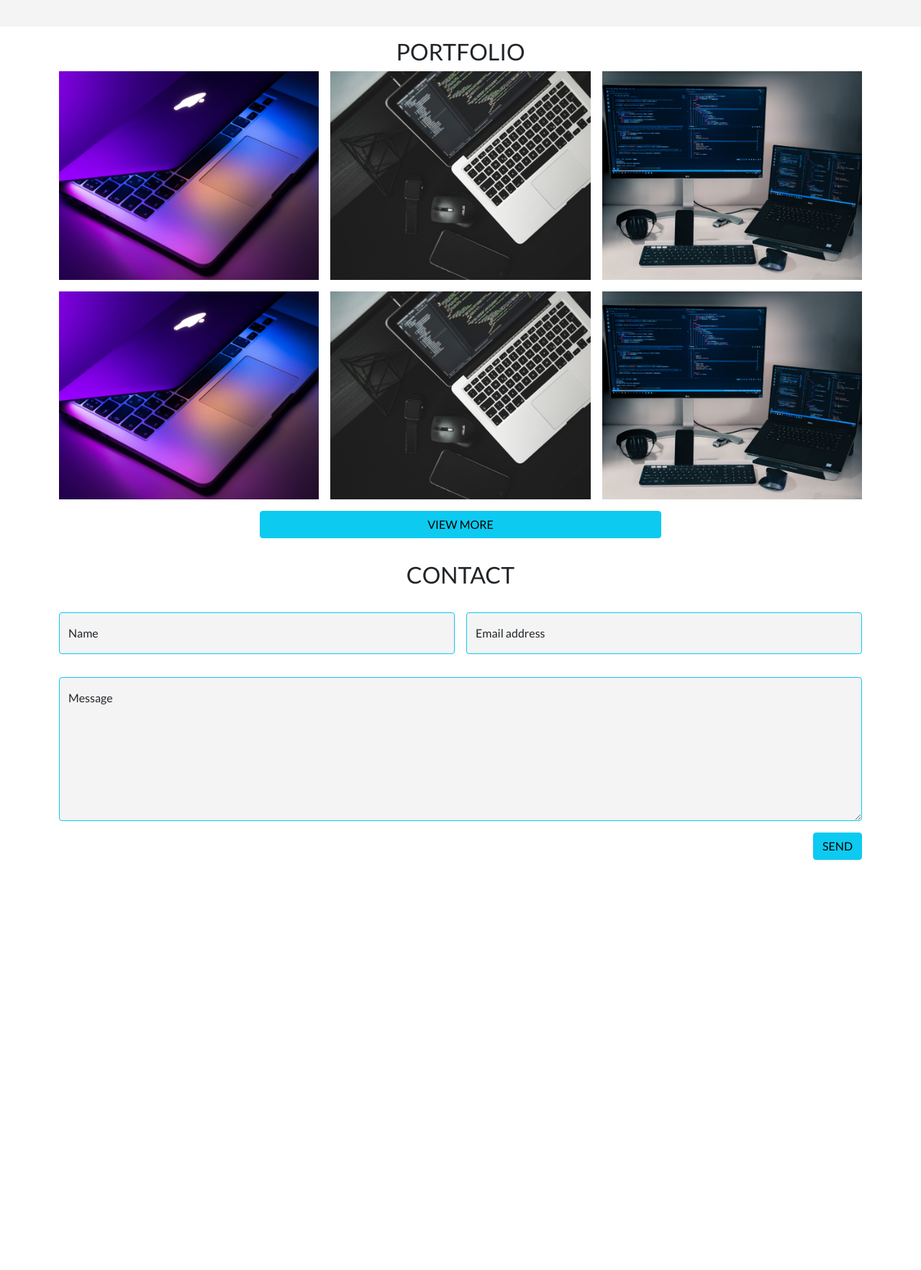
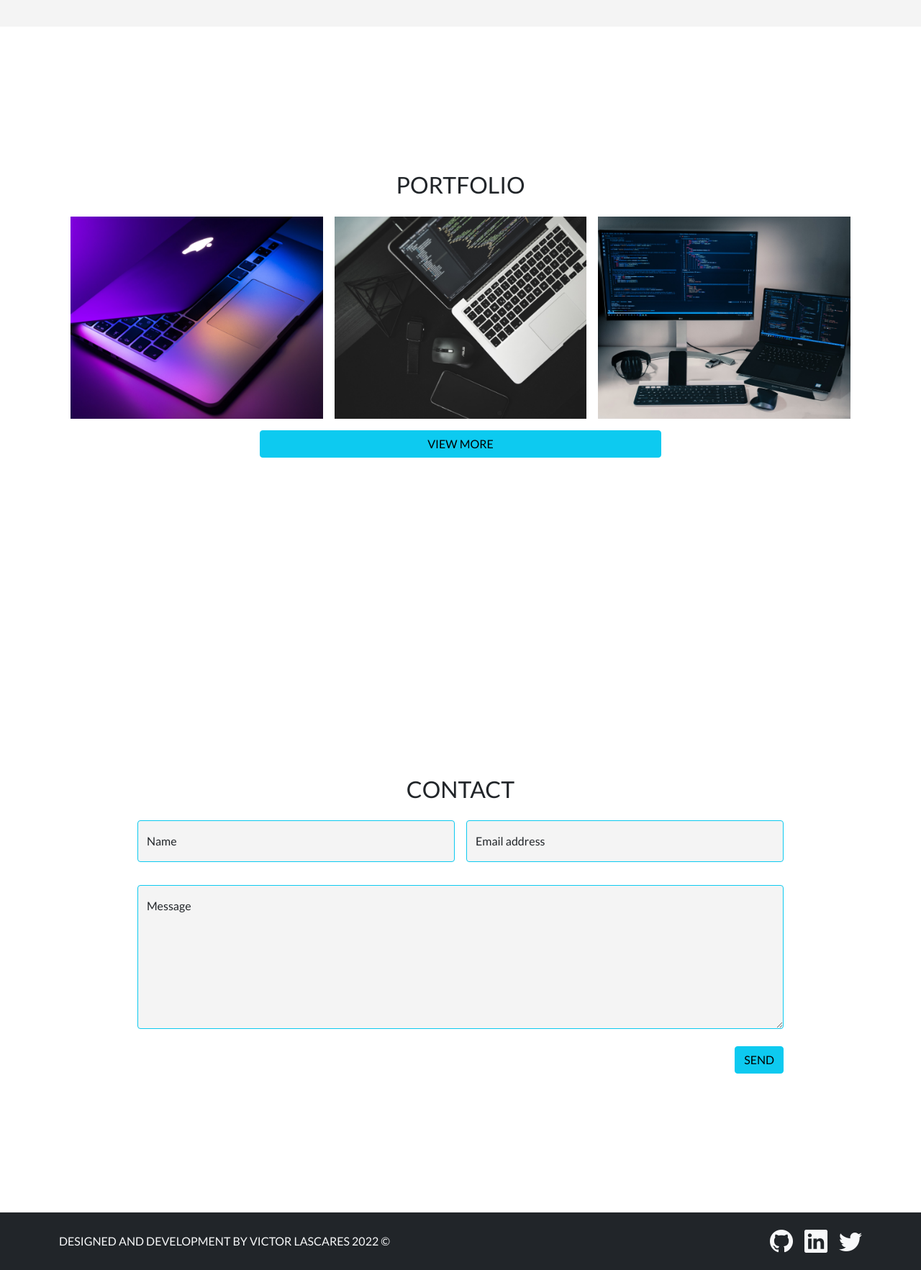
Before and after one commit to VictorLascares/my-web-page, a React (Vite) app: page / in a window 1280 px wide. Shown: the part 1369-3134 px from the top of the page at 72% size. Before the commit the page ends 2604 px from the top, so only its background shows below. Built offline with nearby package versions, Linux system fonts and the light colour scheme.

Commit message:
Agregando footer

```diff
--- a/package.json
+++ b/package.json
@@ -9,6 +9,7 @@
   },
   "dependencies": {
     "bootstrap": "^5.1.3",
+    "bootstrap-icons": "^1.8.1",
     "react": "^17.0.2",
     "react-bootstrap": "^2.2.2",
     "react-dom": "^17.0.2",
--- a/src/components/contact/Contact.jsx
+++ b/src/components/contact/Contact.jsx
@@ -2,10 +2,10 @@ import React from 'react'
 
 const Contact = () => {
   return (
-    <section id='contact' className='py-3'>
-      <div className="container">
-        <h2 className='text-uppercase text-center'>Contact</h2>
+    <section id='contact' className='py-3 vh-100 mt-5'>
+      <div className="container h-100 d-flex align-items-center justify-content-center">
         <form className='row g-3 py-4' action="">
+          <h2 className='text-uppercase text-center'>Contact</h2>
           <div className="col-md-6">
             <div className="form-floating mb-3">
               <input type="text" className="form-control border-info" id="inputName" placeholder="Name" style={{background: "#F4F4F4"}} />
@@ -24,7 +24,7 @@ const Contact = () => {
               <label htmlFor="textareaMessage">Message</label>
             </div>
           </div>
-          <div className="d-flex justify-content-end">
+          <div className="d-flex justify-content-end mt-4">
             <button className='btn btn-info text-uppercase' type="submit">Send</button>
           </div>
         </form>
--- a/src/components/footer/Footer.jsx
+++ b/src/components/footer/Footer.jsx
@@ -0,0 +1,27 @@
+import React from 'react'
+import './footer.css'
+
+const Footer = () => {
+  return (
+    <>
+    <footer className='bg-dark'>
+      <div className="container py-3 d-flex justify-content-between align-items-center">
+        <p className='text-light m-0 text-uppercase'>Designed and Development by Victor Lascares 2022 &copy;</p>
+        <div className='d-flex jusitify-content-between align-items-center gap-3'>
+          <a className='text-light' href="https://github.com/VictorLascares" target='_blank'>
+            <i className="bi bi-github link" style={{fontSize: '2rem'}}></i>
+          </a>
+          <a className='text-light' href="https://www.linkedin.com/in/victorlascares/" target='_blank'>
+            <i className='bi bi-linkedin link' style={{fontSize: '2rem'}}></i>
+          </a>
+          <a className='text-light' href="https://twitter.com/victor_lascares" target='_blank'>
+            <i className='bi bi-twitter link' style={{fontSize: '2rem'}}></i>
+          </a>
+        </div>
+      </div>
+    </footer>
+    </>
+  )
+}
+
+export default Footer
--- /dev/null
+++ b/src/components/footer/footer.css
@@ -0,0 +1,3 @@
+.link:hover {
+  color: aqua;
+}
--- a/src/components/portfolio/Portfolio.jsx
+++ b/src/components/portfolio/Portfolio.jsx
@@ -9,16 +9,14 @@ const Portfolio = () => {
     {"id": "1","name": "Project 1", "tecnologies": "Html - Css - Javascript", "image": "/src/assets/img/project1.png", "code": "https://github.com/VictorLascares"},
     {"id": "2","name": "Project 2", "tecnologies": "Html - Css - Javascript", "image": "/src/assets/img/project2.png", "code": "https://github.com/VictorLascares"},
     {"id": "3","name": "Project 3", "tecnologies": "Html - Css - Javascript", "image": "/src/assets/img/project3.png", "code": "https://github.com/VictorLascares"},
-    {"id": "4","name": "Project 4", "tecnologies": "Html - Css - Javascript", "image": "/src/assets/img/project1.png", "code": "https://github.com/VictorLascares"},
-    {"id": "5","name": "Project 5", "tecnologies": "Html - Css - Javascript", "image": "/src/assets/img/project2.png", "code": "https://github.com/VictorLascares"},
-    {"id": "6","name": "Project 6", "tecnologies": "Html - Css - Javascript", "image": "/src/assets/img/project3.png", "code": "https://github.com/VictorLascares"}
   ]
 
   return (
-    <section id='portfolio' className='py-3'>
-      <div className="container">
+    <section id='portfolio' className='py-3 vh-100'>
+      <div className="container h-100 d-flex align-items-center">
+        <div>
           <h2 className='text-center text-uppercase'>Portfolio</h2>
-        <div className="projects">
+          <div className="projects p-3">
             {
               projects.map(project => {
                 return(
@@ -33,8 +31,9 @@ const Portfolio = () => {
               })
             }
           </div>
-        <div className="d-grid gap-2 col-6 mx-auto mt-3">
+          <div className="d-grid gap-2 col-6 mx-auto">
             <Link className='btn btn-info text-uppercase' to="works">View More</Link>
+          </div>
         </div>
       </div>
     </section>
--- a/src/main.jsx
+++ b/src/main.jsx
@@ -3,6 +3,7 @@ import ReactDOM from 'react-dom'
 import { BrowserRouter } from "react-router-dom";
 import 'bootstrap/dist/css/bootstrap.min.css'
 import 'bootstrap/dist/js/bootstrap.min.js'
+import 'bootstrap-icons/font/bootstrap-icons.css'
 import './css/normalize.css'
 import './css/index.css'
 import App from './components/App'
--- a/src/pages/Home.jsx
+++ b/src/pages/Home.jsx
@@ -4,6 +4,7 @@ import Cover from '../components/cover/Cover'
 import About from '../components/about/About'
 import Portfolio from '../components/portfolio/Portfolio'
 import Contact from '../components/contact/Contact'
+import Footer from '../components/footer/Footer'
 
 const Home = () => {
   return (
@@ -13,6 +14,7 @@ const Home = () => {
       <About />
       <Portfolio />
       <Contact />
+      <Footer />
     </>
 
   )
```
Also changed, not shown: 1 other file (tests, documents, lock files or other folders). Lines whose indentation alone changed are shown as unchanged.
